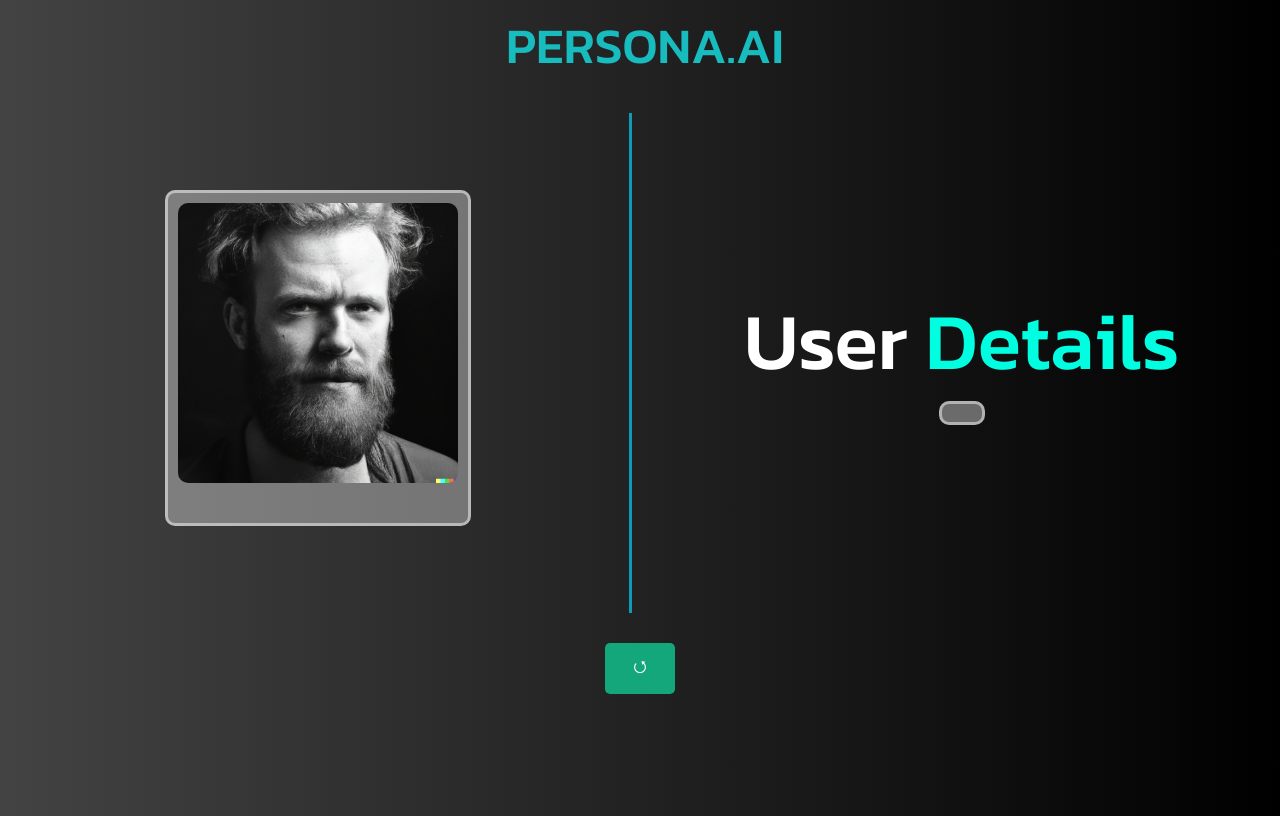
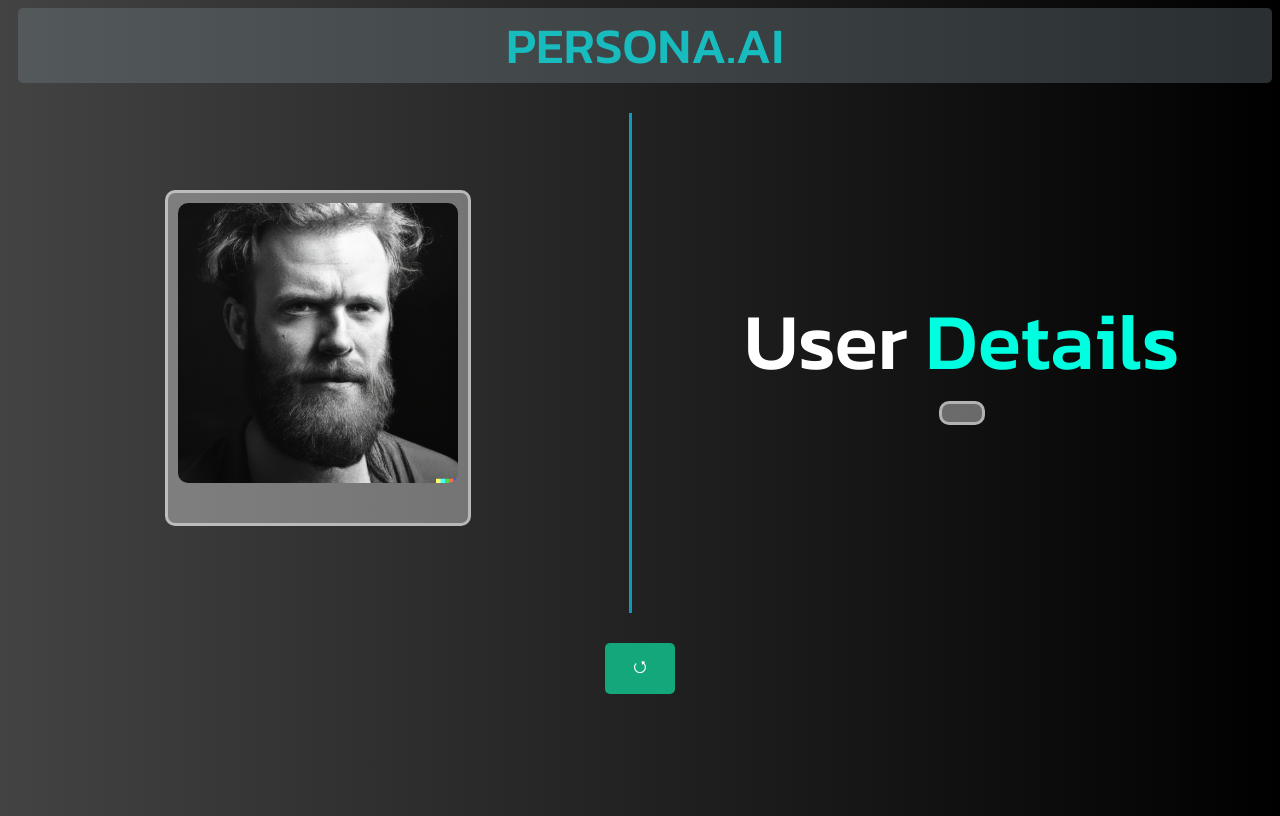
Before and after one commit to MVK2803/Persona.Ai, a React (Create React App) app in the folder frontend/: page / in a window 1280 px wide. Built offline with nearby package versions, Linux system fonts and the light colour scheme.

Commit message:
css changes

```diff
--- a/frontend/src/index.css
+++ b/frontend/src/index.css
@@ -115,6 +115,7 @@
   border-radius: 5px;
   margin-bottom: 20px;
   color: #18bbbe;
+  background-color: #7181855c;
 }
 .btn-grp {
   padding-top:20px;
```
